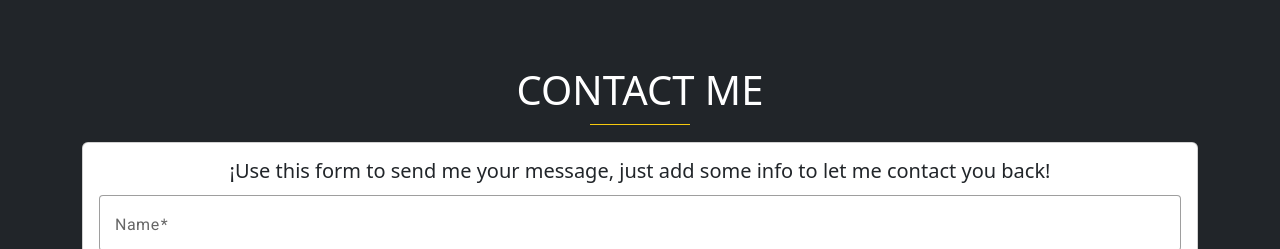
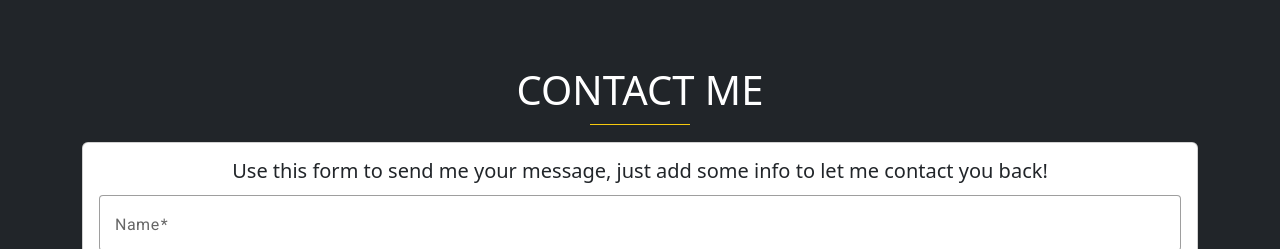
Before and after one commit to TheVolkner/thevolkner-app, an Angular app: page / in a window 1280 px wide. Shown: the part 5209-5458 px from the top of the page. Built offline with nearby package versions, Linux system fonts and the light colour scheme.

Commit message:
Updating Form

```diff
--- a/src/app/contact-form/contact-form.component.html
+++ b/src/app/contact-form/contact-form.component.html
@@ -15,7 +15,7 @@
           <div class="card bg-white-50">
             <div class="card-body bg-white-50">
               <h5 class="card-title text-center">
-                ¡Use this form to send me your message, just add some info to
+                Use this form to send me your message, just add some info to
                 let me contact you back!
               </h5>
               <div class="row">
```
